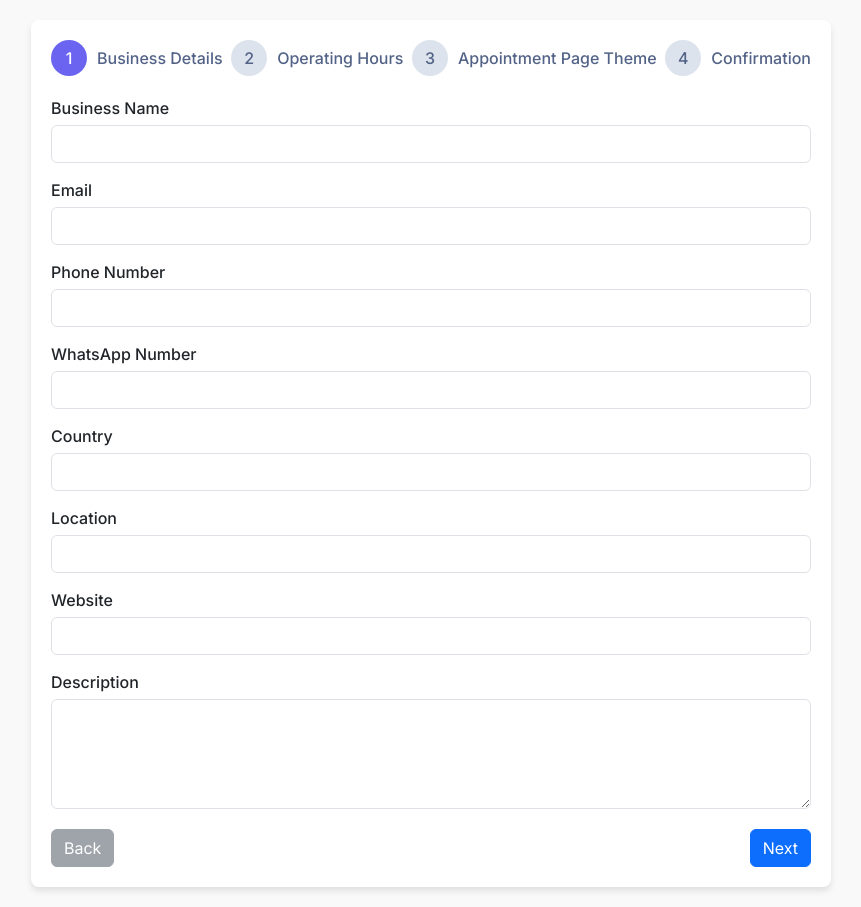
After one commit to Victorcoder254/project, a Django app: template Appzinara/templates/files/onboarding.html in a window 1280 px wide. The commit adds this page. Shown: the whole page, without its empty margins (209-1070 px from the left). Run offline with Django 5.2, Linux system fonts and the light colour scheme; the template is opened without the code that fills it, so the values that code supplies are empty; some libraries are stand-ins or nearby versions.

Commit message:
Worked on Business Onboarding

```diff
--- a/Appzinara/templates/files/index.html
+++ b/Appzinara/templates/files/index.html
@@ -43,7 +43,7 @@
                                 <div class="fs-3 fw-light text-muted">I can help your business to</div>
                                 <h1 class="display-3 fw-bolder mb-5"><span class="text-gradient d-inline">Effortlessly manage appointments, enhance customer experience, and scale.</span></h1>
                                 <div class="d-grid gap-3 d-sm-flex justify-content-sm-center justify-content-xxl-start mb-3">
-                                    <a class="btn btn-outline-dark btn-lg px-5 py-3 fs-6 fw-bolder" href="#!">Get Started</a>
+                                    <a class="btn btn-outline-dark btn-lg px-5 py-3 fs-6 fw-bolder" href="{% url 'onboarding' %}">Get Started</a>
                                 </div>
                             </div>
                         </div>
@@ -199,7 +199,7 @@
                                     <p class="display-6 fw-bold">
                                         ${{ pricing.price }}<span class="fs-6">/month</span>
                                     </p>
-                                    <a href="#" class="btn btn-primary mt-3">Get Started</a>
+                                    <a href="{% url 'onboarding' %}" class="btn btn-primary mt-3">Get Started</a>
                                 </div>
                             </div>
                         </div>
--- /dev/null
+++ b/Appzinara/templates/files/onboarding.html
@@ -0,0 +1,228 @@
+<!DOCTYPE html>
+<html lang="en">
+
+<head>
+  <meta charset="UTF-8">
+  <meta name="viewport" content="width=device-width, initial-scale=1.0">
+  <meta name="description" content="Multi-step form template">
+  <title>Multi-Step Form</title>
+  <link rel="stylesheet" href="https://fonts.googleapis.com/css2?family=Inter:wght@400;500;600;700&display=swap">
+  <link rel="stylesheet" href="https://cdnjs.cloudflare.com/ajax/libs/bootstrap/5.3.0/css/bootstrap.min.css">
+  <script src="https://cdnjs.cloudflare.com/ajax/libs/bootstrap/5.3.0/js/bootstrap.bundle.min.js"></script>
+  <style>
+    body {
+      font-family: "Inter", sans-serif;
+      background-color: #f9f9f9;
+      padding: 20px;
+    }
+
+    .form-wrapper {
+      max-width: 800px;
+      margin: 0 auto;
+      background: white;
+      border-radius: 8px;
+      box-shadow: 0 4px 6px rgba(0, 0, 0, 0.1);
+      padding: 20px;
+    }
+
+    .step-indicator {
+      display: flex;
+      justify-content: space-between;
+      margin-bottom: 20px;
+    }
+
+    .step-indicator .step {
+      display: flex;
+      align-items: center;
+      gap: 10px;
+      font-weight: 500;
+      font-size: 16px;
+      color: #536387;
+    }
+
+    .step-indicator .step.active span {
+      background: #6A64F1;
+      color: white;
+    }
+
+    .step span {
+      width: 36px;
+      height: 36px;
+      display: flex;
+      align-items: center;
+      justify-content: center;
+      border-radius: 50%;
+      background: #DDE3EC;
+    }
+
+    .form-step {
+      display: none;
+    }
+
+    .form-step.active {
+      display: block;
+    }
+
+    .btn-wrapper {
+      display: flex;
+      justify-content: space-between;
+      margin-top: 20px;
+    }
+
+    .form-label {
+      font-weight: 500;
+      margin-bottom: 5px;
+    }
+
+    .form-input {
+      margin-bottom: 15px;
+    }
+  </style>
+</head>
+
+<body>
+  <div class="form-wrapper">
+    <div class="step-indicator">
+      <div class="step step-1 active">
+        <span>1</span>
+        Business Details
+      </div>
+      <div class="step step-2">
+        <span>2</span>
+        Operating Hours
+      </div>
+      <div class="step step-3">
+        <span>3</span>
+        Appointment Page Theme
+      </div>
+      <div class="step step-4">
+        <span>4</span>
+        Confirmation
+      </div>
+    </div>
+
+    <form id="multiStepForm">
+      <!-- Step 1: Business Details -->
+      <div class="form-step step-1 active">
+        <div class="form-input">
+          <label for="businessName" class="form-label">Business Name</label>
+          <input type="text" id="businessName" name="businessName" class="form-control">
+        </div>
+        <div class="form-input">
+          <label for="email" class="form-label">Email</label>
+          <input type="email" id="email" name="email" class="form-control">
+        </div>
+        <div class="form-input">
+          <label for="phone" class="form-label">Phone Number</label>
+          <input type="tel" id="phone" name="phone" class="form-control">
+        </div>
+        <div class="form-input">
+          <label for="whatsapp" class="form-label">WhatsApp Number</label>
+          <input type="tel" id="whatsapp" name="whatsapp" class="form-control">
+        </div>
+        <div class="form-input">
+          <label for="country" class="form-label">Country</label>
+          <input type="text" id="country" name="country" class="form-control">
+        </div>
+        <div class="form-input">
+          <label for="location" class="form-label">Location</label>
+          <input type="text" id="location" name="location" class="form-control">
+        </div>
+        <div class="form-input">
+          <label for="website" class="form-label">Website</label>
+          <input type="url" id="website" name="website" class="form-control">
+        </div>
+        <div class="form-input">
+          <label for="description" class="form-label">Description</label>
+          <textarea id="description" name="description" rows="4" class="form-control"></textarea>
+        </div>
+      </div>
+
+      <!-- Step 2: Operating Hours -->
+      <div class="form-step step-2">
+        <div class="form-input">
+          <label for="day" class="form-label">Day of the Week</label>
+          <select id="day" name="day" class="form-control">
+            <option value="Monday">Monday</option>
+            <option value="Tuesday">Tuesday</option>
+            <option value="Wednesday">Wednesday</option>
+            <option value="Thursday">Thursday</option>
+            <option value="Friday">Friday</option>
+            <option value="Saturday">Saturday</option>
+            <option value="Sunday">Sunday</option>
+          </select>
+        </div>
+        <div class="form-input">
+          <label for="openingTime" class="form-label">Opening Time</label>
+          <input type="time" id="openingTime" name="openingTime" class="form-control">
+        </div>
+        <div class="form-input">
+          <label for="closingTime" class="form-label">Closing Time</label>
+          <input type="time" id="closingTime" name="closingTime" class="form-control">
+        </div>
+        <div class="form-input">
+          <label for="isClosed" class="form-label">Closed</label>
+          <input type="checkbox" id="isClosed" name="isClosed">
+        </div>
+      </div>
+
+      <!-- Step 3: Appointment Page Theme -->
+      <div class="form-step step-3">
+        <div class="form-input">
+          <label for="themeSettings" class="form-label">Theme Settings (JSON)</label>
+          <textarea id="themeSettings" name="themeSettings" rows="4" class="form-control"></textarea>
+        </div>
+        <div class="form-input">
+          <label for="previewUrl" class="form-label">Preview URL</label>
+          <input type="url" id="previewUrl" name="previewUrl" class="form-control">
+        </div>
+      </div>
+
+      <!-- Step 4: Confirmation -->
+      <div class="form-step step-4">
+        <p>Please review your details before submission.</p>
+      </div>
+
+      <div class="btn-wrapper">
+        <button type="button" class="btn btn-secondary" id="prevStep" disabled>Back</button>
+        <button type="button" class="btn btn-primary" id="nextStep">Next</button>
+      </div>
+    </form>
+  </div>
+
+  <script>
+    const steps = Array.from(document.querySelectorAll('.form-step'));
+    const nextBtn = document.getElementById('nextStep');
+    const prevBtn = document.getElementById('prevStep');
+    let currentStep = 0;
+
+    function updateStep() {
+      steps.forEach((step, index) => {
+        step.classList.toggle('active', index === currentStep);
+      });
+
+      prevBtn.disabled = currentStep === 0;
+      nextBtn.textContent = currentStep === steps.length - 1 ? 'Submit' : 'Next';
+    }
+
+    nextBtn.addEventListener('click', () => {
+      if (currentStep < steps.length - 1) {
+        currentStep++;
+        updateStep();
+      } else {
+        document.getElementById('multiStepForm').submit();
+      }
+    });
+
+    prevBtn.addEventListener('click', () => {
+      if (currentStep > 0) {
+        currentStep--;
+        updateStep();
+      }
+    });
+
+    updateStep();
+  </script>
+</body>
+
+</html>
--- a/Appzinara/urls.py
+++ b/Appzinara/urls.py
@@ -3,4 +3,5 @@ from .views import *
 
 urlpatterns = [
       path('', home, name='home'),
+      path('onboarding/', onboarding, name='onboarding'),
 ]
--- a/Appzinara/views.py
+++ b/Appzinara/views.py
@@ -13,3 +13,7 @@ def home(request):
             'Pricing_info': Pricing_info
       }
       return render(request, 'files/index.html', context)
+
+
+def onboarding(request):
+      return render(request, 'files/onboarding.html')
```
Also changed, not shown: Appzinara/admin.py (+18 -0 lines), Appzinara/models.py (+62 -0 lines), Appzinara/migrations/0006_business_appointmentpagetheme_operatinghours.py (added), db.sqlite3.
